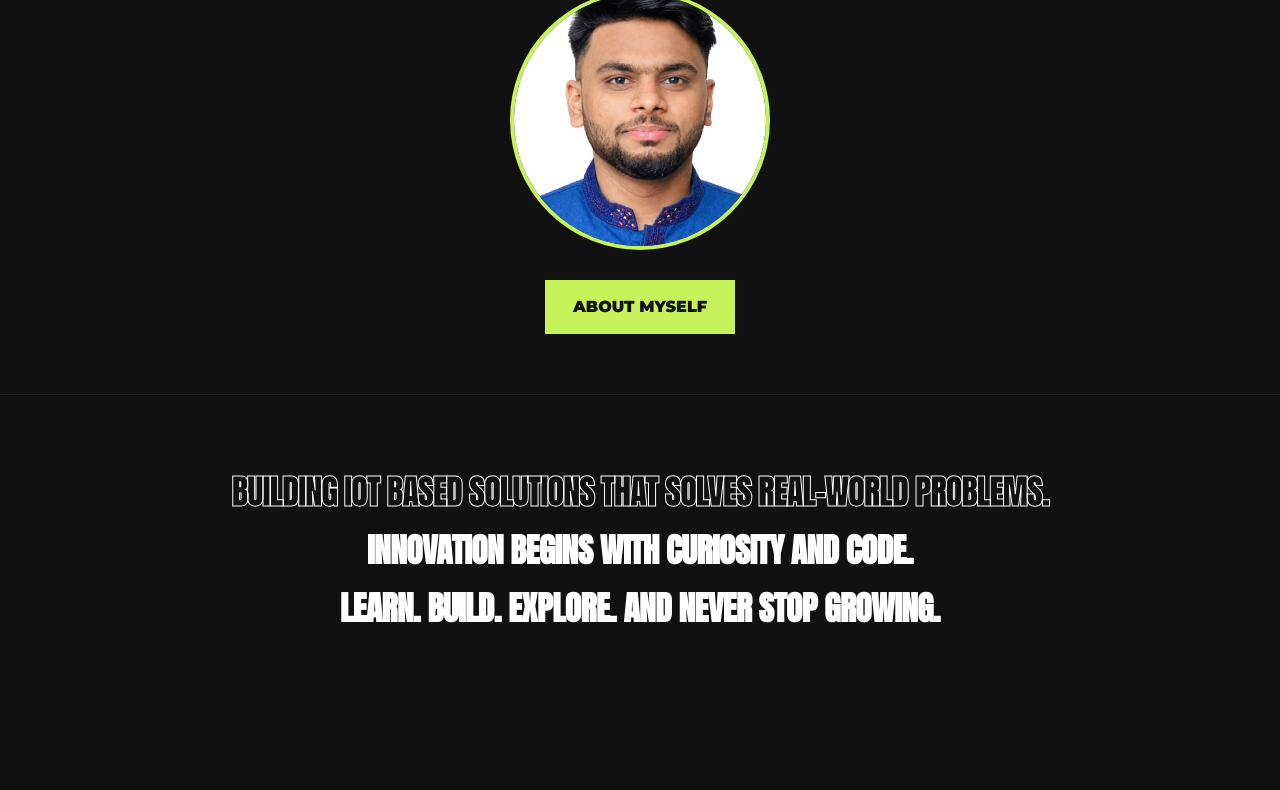
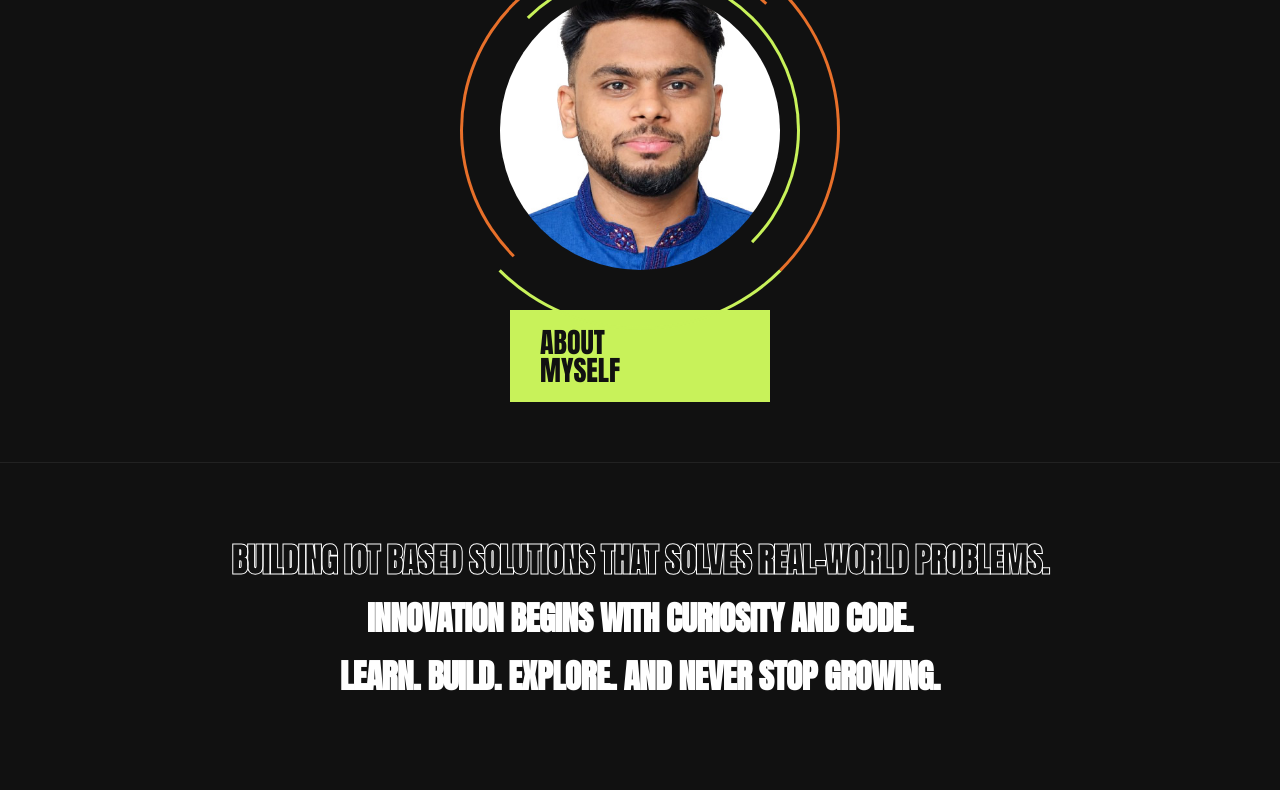
Before and after one commit to emon-p/portfolio, a plain HTML site: page index.html in a window 1280 px wide. Shown: the part 363-1153 px from the top of the page. Drawn offline with Linux system fonts and the light colour scheme.

Commit message:
update CSS

```diff
--- a/css/style.css
+++ b/css/style.css
@@ -177,3 +177,77 @@ textarea {
   color: transparent;
   -webkit-text-stroke: 1px var(--text);
 }
+
+/* ---------- Hero photo with arcs ---------- */
+.hero {
+  position: relative;
+  overflow: hidden;
+}
+
+.photo-wrap {
+  position: relative;
+  width: 280px;
+  height: 280px;
+  margin: 0 auto 40px;
+}
+
+.arc {
+  position: absolute;
+  border-radius: 50%;
+  border: 3px solid transparent;
+  top: 50%;
+  left: 50%;
+  transform: translate(-50%, -50%);
+}
+
+.arc-1 {
+  width: 320px;
+  height: 320px;
+  border-top-color: var(--lime);
+  border-right-color: var(--lime);
+}
+
+.arc-2 {
+  width: 360px;
+  height: 360px;
+  border-top-color: var(--orange);
+  border-left-color: var(--orange);
+}
+
+.arc-3 {
+  width: 400px;
+  height: 400px;
+  border-bottom-color: var(--lime);
+  border-right-color: var(--orange);
+}
+
+.photo-wrap .profile-img {
+  position: relative;
+  z-index: 2;
+  width: 280px;
+  height: 280px;
+  margin: 0;
+  border: none;
+}
+
+/* ---------- ABOUT MYSELF lime box ---------- */
+.about-box {
+  display: inline-flex;
+  flex-direction: column;
+  align-items: flex-start;
+  background: var(--lime);
+  color: #111;
+  padding: 18px 30px;
+  text-decoration: none;
+  font-family: 'Anton', sans-serif;
+  font-size: 28px;
+  line-height: 1;
+  text-transform: uppercase;
+  min-width: 260px;
+  text-align: left;
+}
+
+.about-box:hover {
+  background: var(--orange);
+  color: #fff;
+}
--- a/index.html
+++ b/index.html
@@ -20,10 +20,20 @@
 
   <!-- Hero section -->
   <section class="hero">
-    <h1>EMON<br>PRAJAPATI</h1>
-    <img src="images/EmonPrajapati.jpg" alt="Emon Prajapati - Profile photo" class="profile-img">
-    <a href="#about" class="btn-lime">ABOUT MYSELF</a>
-  </section>
+  <h1>EMON<br>PRAJAPATI</h1>
+
+  <div class="photo-wrap">
+    <div class="arc arc-1"></div>
+    <div class="arc arc-2"></div>
+    <div class="arc arc-3"></div>
+    <img src="images/EmonPrajapati.jpg" alt="Profile photo" class="profile-img">
+  </div>
+
+  <a href="#about" class="about-box">
+    <span>ABOUT</span>
+    <span>MYSELF</span>
+  </a>
+</section>
 
   <!-- Motivational text -->
   <section class="quotes">
```
